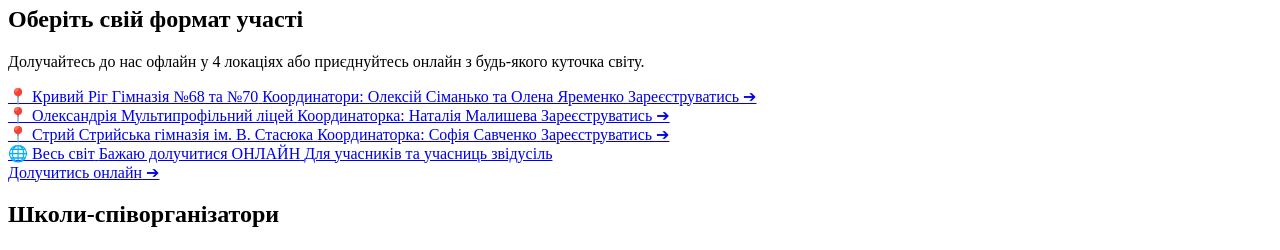
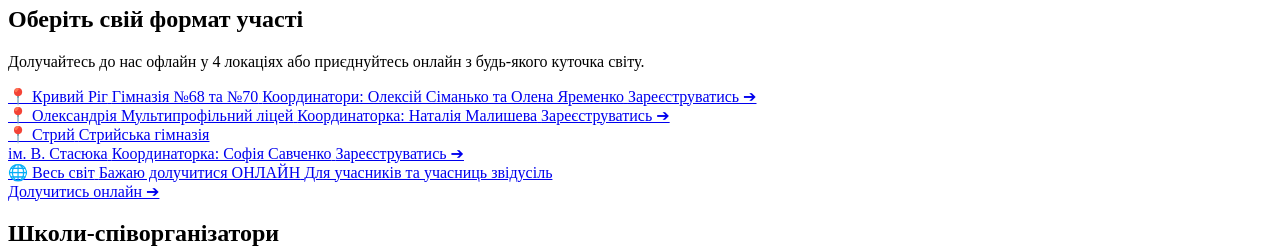
Before and after one commit to esolokka/edcamp-kros, a website built with Vite: page index.html in a window 1280 px wide. Shown: the part 960-1210 px from the top of the page. Built offline with nearby package versions, Linux system fonts and the light colour scheme.

Commit message:
Update index.html

```diff
--- a/index.html
+++ b/index.html
@@ -93,7 +93,7 @@
                         class="btn btn-card btn-blue btn-offline" target="_blank">
                         <div class="btn-card-bg"></div>
                         <span class="btn-location">📍 Стрий</span>
-                        <span class="btn-title">Стрийська гімназія ім. В. Стасюка</span>
+                        <span class="btn-title">Стрийська гімназія <br/>ім. В. Стасюка</span>
                         <span class="btn-coordinator">Координаторка: Софія Савченко</span>
                         <span class="btn-action">Зареєструватись ➔</span>
                     </a>
```
